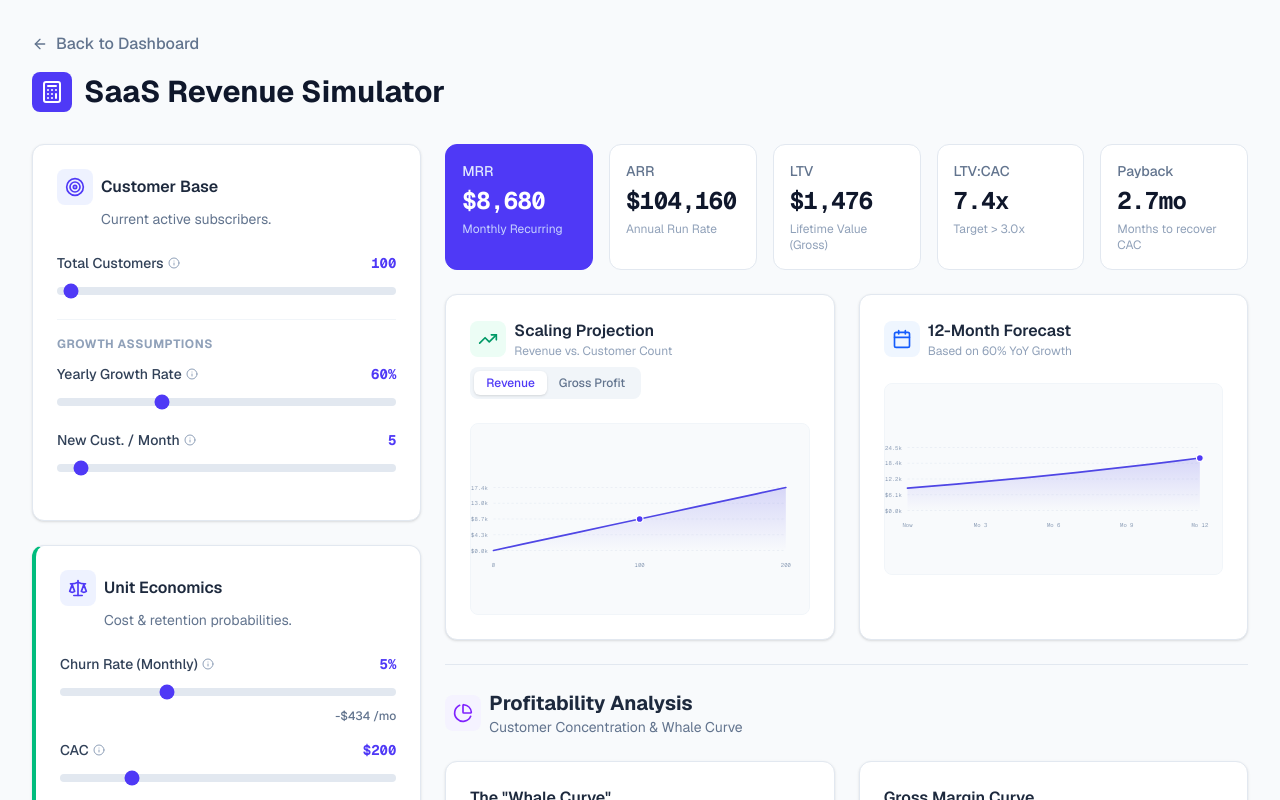
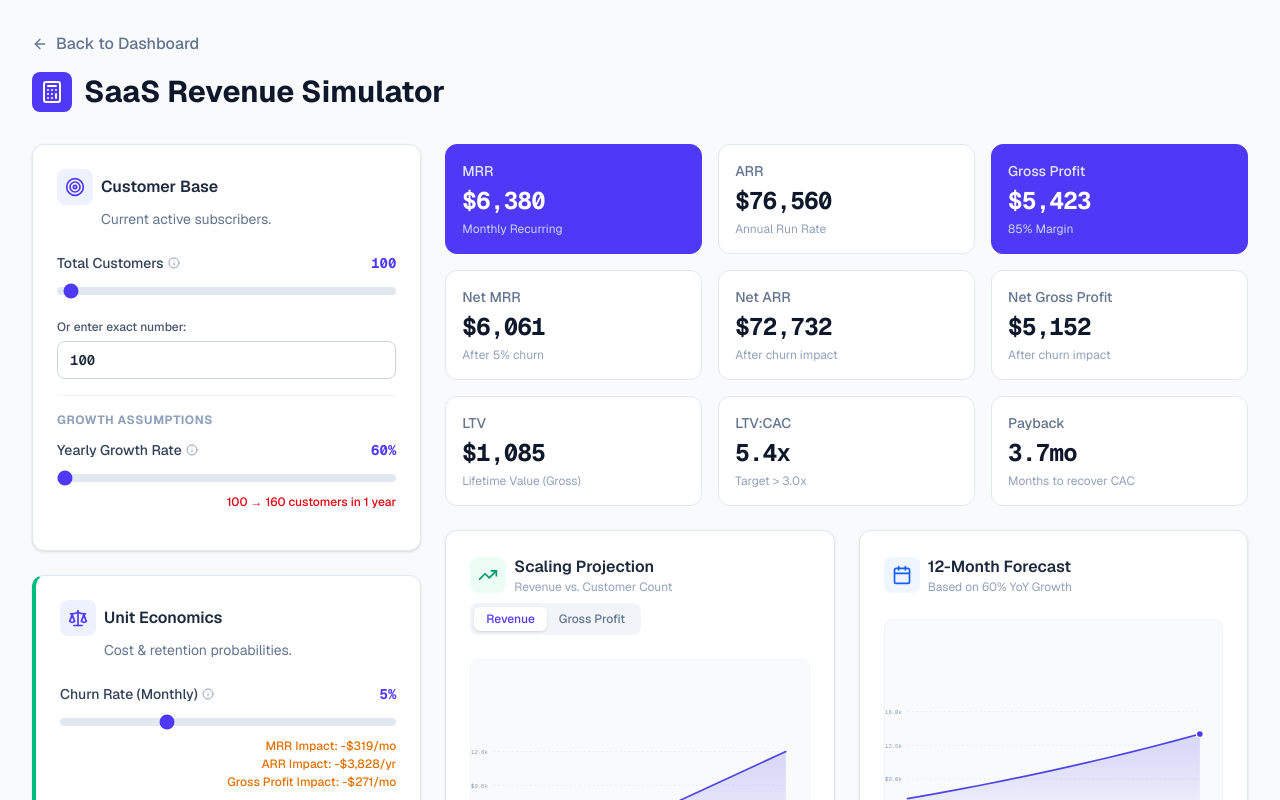
Before and after one commit to Ehtz/Dashboards-Anti, a Next.js app: page /pricing in a window 1280 px wide. Shown: the top 800 px of the page. Built offline with nearby package versions, Linux system fonts and the light colour scheme.

Commit message:
feat: add SaaS pricing calculator client component

```diff
--- a/components/PricingDashboard.tsx
+++ b/components/PricingDashboard.tsx
@@ -120,9 +120,9 @@ export default function SaaSPricingCalculator() {
     // --- State ---
 
     // Pricing Model
-    const [basePrice, setBasePrice] = useState(49);
+    const [basePrice, setBasePrice] = useState(20);
     const [includedSeats, setIncludedSeats] = useState(1);
-    const [pricePerSeat, setPricePerSeat] = useState(15);
+    const [pricePerSeat, setPricePerSeat] = useState(20);
 
     // Upsells
     const [upsellPrice, setUpsellPrice] = useState(99);
@@ -184,6 +184,12 @@ export default function SaaSPricingCalculator() {
         // Churn Impact
         const churnedMRR = mrr * (churnRate / 100);
         const churnedARR = churnedMRR * 12;
+        const churnedGrossProfit = totalGrossProfit * (churnRate / 100);
+
+        // Net values after churn
+        const netMRR = mrr - churnedMRR;
+        const netARR = arr - churnedARR;
+        const netGrossProfit = totalGrossProfit - churnedGrossProfit;
 
         // Lifetime Value (LTV) = Gross Profit / Churn Rate
         // Note: Using Gross Profit for LTV is more accurate than just Revenue
@@ -209,6 +215,10 @@ export default function SaaSPricingCalculator() {
             totalGrossProfit,
             churnedMRR,
             churnedARR,
+            churnedGrossProfit,
+            netMRR,
+            netARR,
+            netGrossProfit,
             expandedUserRevenue,
             expansionCostOnly,
             totalRevenueFromExpanded,
@@ -357,7 +367,7 @@ export default function SaaSPricingCalculator() {
 
     // --- SVG Chart Helpers ---
 
-    const Chart = ({ data, height = 240, xFormatter }: {
+    const Chart = ({ data, height = 320, xFormatter }: {
         data: { points: { x: number; y: number }[]; maxX: number; maxY: number; type: string };
         height?: number;
         xFormatter: (val: number) => string
@@ -451,7 +461,7 @@ export default function SaaSPricingCalculator() {
     };
 
     const WhaleChart = ({ data, type }: { data: { x: number; profitPct: number; marginPct: number }[]; type: 'profit' | 'margin' }) => {
-        const height = 240;
+        const height = 320;
         const padding = 40;
         const width = 600;
         const chartW = width - padding * 2;
@@ -547,25 +557,46 @@ export default function SaaSPricingCalculator() {
                                 label="Total Customers"
                                 value={totalCustomers}
                                 onChange={setTotalCustomers}
-                                min={0} max={5000} step={10}
+                                min={0} max={5000} step={5}
                                 helpText="Number of active paying accounts."
                             />
+
+                            {/* Direct Number Input */}
+                            <div className="mt-3 mb-4">
+                                <label className="text-xs font-medium text-slate-600 mb-1.5 block">
+                                    Or enter exact number:
+                                </label>
+                                <input
+                                    type="number"
+                                    value={totalCustomers}
+                                    onChange={(e) => {
+                                        const val = Number(e.target.value);
+                                        if (val >= 0 && val <= 5000) {
+                                            setTotalCustomers(val);
+                                        }
+                                    }}
+                                    min={0}
+                                    max={5000}
+                                    className="w-full px-3 py-2 bg-white border border-slate-300 rounded-lg text-sm font-mono font-semibold text-slate-800 focus:outline-none focus:ring-2 focus:ring-indigo-500 focus:border-indigo-500 transition-all"
+                                    placeholder="Enter number of customers"
+                                />
+                            </div>
+
                             <div className="pt-4 border-t border-slate-100">
                                 <p className="text-xs font-bold text-slate-400 uppercase tracking-wider mb-3">Growth Assumptions</p>
                                 <InputGroup
                                     label="Yearly Growth Rate"
                                     value={yearlyGrowthRate}
                                     onChange={setYearlyGrowthRate}
-                                    min={0} max={200} suffix="%"
+                                    min={0} max={100000} suffix="%"
                                     helpText="Expected year-over-year growth."
+                                    caption={
+                                        <span className="text-red-600">
+                                            {totalCustomers.toLocaleString()} → {Math.round(totalCustomers * (1 + yearlyGrowthRate / 100)).toLocaleString()} customers in 1 year
+                                        </span>
+                                    }
                                 />
-                                <InputGroup
-                                    label="New Cust. / Month"
-                                    value={monthlyNewCustomers}
-                                    onChange={setMonthlyNewCustomers}
-                                    min={0} max={100}
-                                    helpText="Linear growth (net new adds)."
-                                />
+
                             </div>
                         </Card>
 
@@ -583,9 +614,11 @@ export default function SaaSPricingCalculator() {
                                 min={0.5} max={15} step={0.5} suffix="%"
                                 helpText="Probability of a customer cancelling each month."
                                 caption={
-                                    <span>
-                                        -{metrics.churnedMRR.toLocaleString('en-US', { style: 'currency', currency: 'USD', maximumFractionDigits: 0 })} /mo
-                                    </span>
+                                    <div className="space-y-0.5">
+                                        <div className="text-amber-600">MRR Impact: -{metrics.churnedMRR.toLocaleString('en-US', { style: 'currency', currency: 'USD', maximumFractionDigits: 0 })}/mo</div>
+                                        <div className="text-amber-600">ARR Impact: -{metrics.churnedARR.toLocaleString('en-US', { style: 'currency', currency: 'USD', maximumFractionDigits: 0 })}/yr</div>
+                                        <div className="text-amber-600">Gross Profit Impact: -{metrics.churnedGrossProfit.toLocaleString('en-US', { style: 'currency', currency: 'USD', maximumFractionDigits: 0 })}/mo</div>
+                                    </div>
                                 }
                             />
                             <InputGroup
@@ -683,7 +716,7 @@ export default function SaaSPricingCalculator() {
                     <div className="lg:col-span-8 space-y-6">
 
                         {/* Top Level Stats */}
-                        <div className="grid grid-cols-2 md:grid-cols-3 lg:grid-cols-5 gap-4">
+                        <div className="grid grid-cols-2 md:grid-cols-3 gap-4">
                             <StatCard
                                 label="MRR"
                                 value={`$${metrics.mrr.toLocaleString()}`}
@@ -694,6 +727,30 @@ export default function SaaSPricingCalculator() {
                                 label="ARR"
                                 value={`$${metrics.arr.toLocaleString()}`}
                                 subtext="Annual Run Rate"
+                            />
+                            <StatCard
+                                label="Gross Profit"
+                                value={`$${metrics.totalGrossProfit.toLocaleString('en-US', { maximumFractionDigits: 0 })}`}
+                                subtext={`${grossMargin}% Margin`}
+                                highlight={true}
+                            />
+                            <StatCard
+                                label="Net MRR"
+                                value={`$${metrics.netMRR.toLocaleString('en-US', { maximumFractionDigits: 0 })}`}
+                                subtext={`After ${churnRate}% churn`}
+                                alert={churnRate > 5}
+                            />
+                            <StatCard
+                                label="Net ARR"
+                                value={`$${metrics.netARR.toLocaleString('en-US', { maximumFractionDigits: 0 })}`}
+                                subtext="After churn impact"
+                                alert={churnRate > 5}
+                            />
+                            <StatCard
+                                label="Net Gross Profit"
+                                value={`$${metrics.netGrossProfit.toLocaleString('en-US', { maximumFractionDigits: 0 })}`}
+                                subtext="After churn impact"
+                                alert={churnRate > 5}
                             />
                             <StatCard
                                 label="LTV"
@@ -744,10 +801,10 @@ export default function SaaSPricingCalculator() {
                                     </div>
                                 </div>
 
-                                <div className="h-48 w-full bg-slate-50 rounded-lg border border-slate-100 relative">
+                                <div className="h-80 w-full bg-slate-50 rounded-lg border border-slate-100 relative">
                                     <Chart
                                         data={scaleChartData}
-                                        height={192}
+                                        height={320}
                                         xFormatter={(val) => `${Math.round(val)}`}
                                     />
                                 </div>
@@ -767,10 +824,10 @@ export default function SaaSPricingCalculator() {
                                     </div>
                                 </div>
 
-                                <div className="h-48 w-full bg-slate-50 rounded-lg border border-slate-100 relative">
+                                <div className="h-80 w-full bg-slate-50 rounded-lg border border-slate-100 relative">
                                     <Chart
                                         data={timeChartData}
-                                        height={192}
+                                        height={320}
                                         xFormatter={(val) => val === 0 ? 'Now' : `Mo ${val}`}
                                     />
                                 </div>
@@ -796,7 +853,7 @@ export default function SaaSPricingCalculator() {
                                         <h3 className="font-semibold text-slate-800">The "Whale Curve"</h3>
                                         <p className="text-xs text-slate-400">Cumulative Profit % by Customer Percentile</p>
                                     </div>
-                                    <div className="h-48 w-full bg-slate-50 rounded-lg border border-slate-100 relative">
+                                    <div className="h-80 w-full bg-slate-50 rounded-lg border border-slate-100 relative">
                                         <WhaleChart data={whaleData.points} type="profit" />
                                     </div>
                                     <div className="mt-4 text-xs text-slate-500 flex gap-4">
@@ -817,7 +874,7 @@ export default function SaaSPricingCalculator() {
                                         <h3 className="font-semibold text-slate-800">Gross Margin Curve</h3>
                                         <p className="text-xs text-slate-400">Cumulative Margin % by Customer Percentile</p>
                                     </div>
-                                    <div className="h-48 w-full bg-slate-50 rounded-lg border border-slate-100 relative">
+                                    <div className="h-80 w-full bg-slate-50 rounded-lg border border-slate-100 relative">
                                         <WhaleChart data={whaleData.points} type="margin" />
                                     </div>
                                     <div className="mt-4 text-xs text-slate-500">
```
